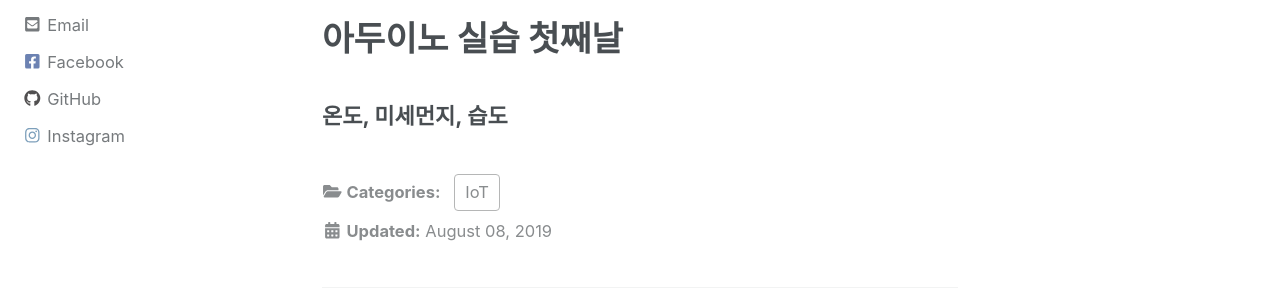
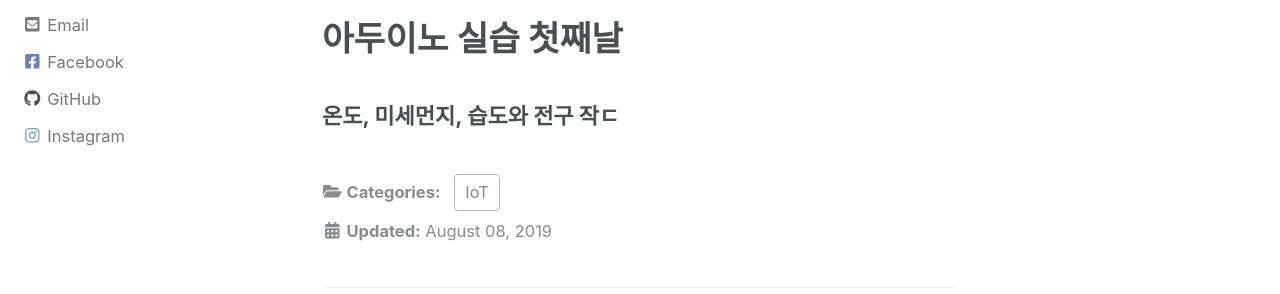
Before and after one commit to josephmjjo/josephmjjo.github.io, a Jekyll site: the page built from _posts/2019-08-08-arduino.md, in a window 1280 px wide and 900 px high. Shown: the part 310-604 px from the top of the window. Built offline with Jekyll 4.4.1, drawn with Linux system fonts in a browser that asks for light colours; cached includes are drawn as plain includes; nearby versions of some CDN libraries.

Commit message:
_posts/2019-08-08-arduino.md updated from https://stackedit.io/

```diff
--- a/_posts/2019-08-08-arduino.md
+++ b/_posts/2019-08-08-arduino.md
@@ -9,10 +9,10 @@ categories:
 센서, 모터, 디스플레이 그리고 무선 통신 모듈과 같은 다양한 전자 소자들을 연결하여 프로젝트를 구현할 수 있도록 도와준다.
 
 # 아두이노 실습 첫째날
-### 온도, 미세먼지,  습도
+### 온도, 미세먼지,  습도와 전구 작ㄷ
 
 
 <!--stackedit_data:
-eyJoaXN0b3J5IjpbLTQ4NDA3NjYyNiwtMTc3NDI3ODM3NiwtNj
-E0MjQxODY2XX0=
+eyJoaXN0b3J5IjpbOTA2NTYxODU2LC00ODQwNzY2MjYsLTE3Nz
+QyNzgzNzYsLTYxNDI0MTg2Nl19
 -->
```
